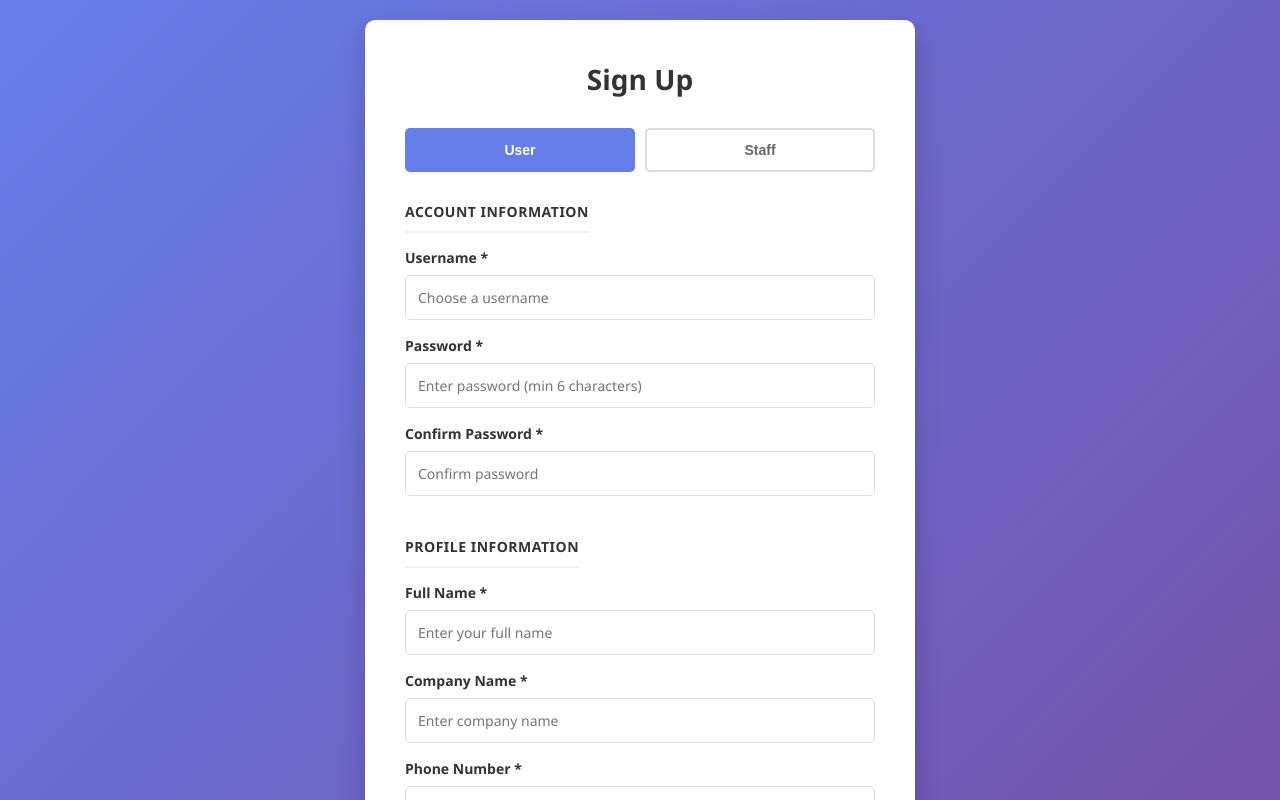
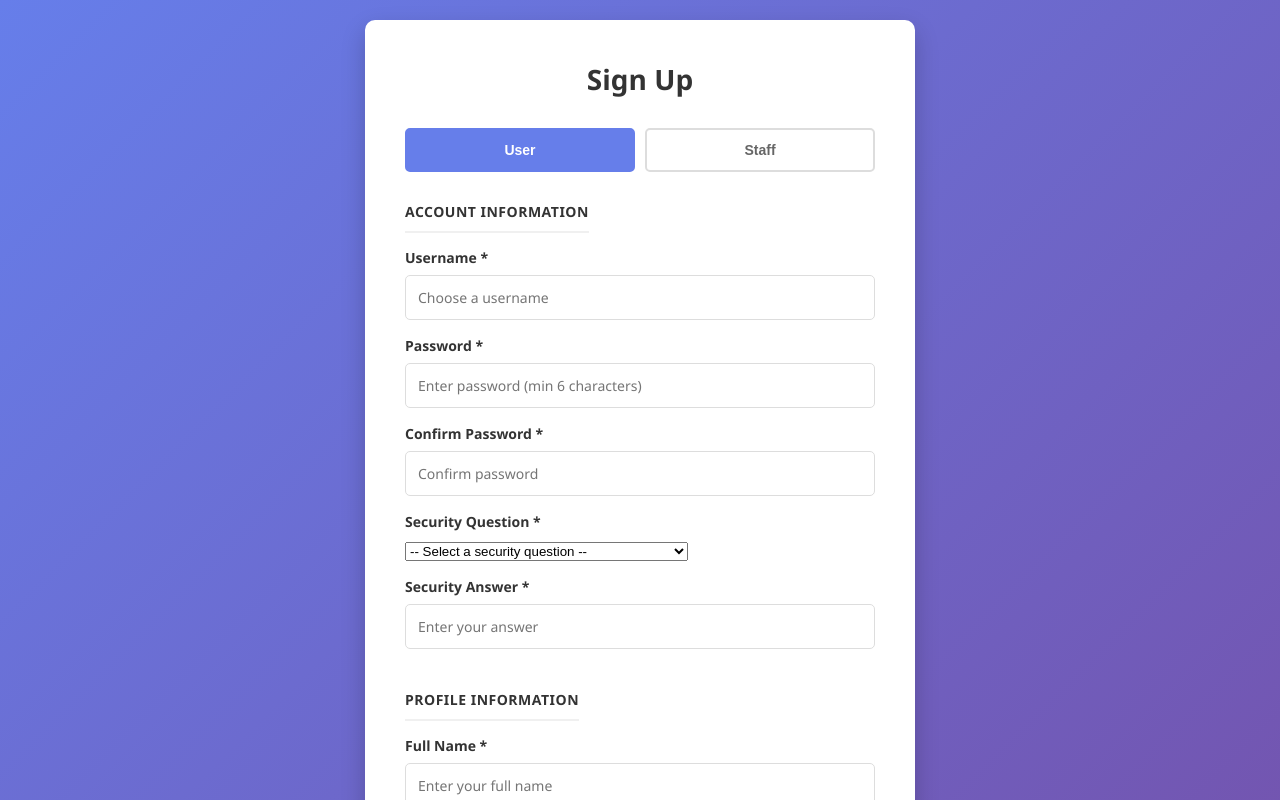
Before and after one commit to yafiqwaiz-byte/datamanager-frontend, a React (Create React App) app: page /signup in a window 1280 px wide. Shown: the top 800 px of the page. Built offline with nearby package versions, Linux system fonts and the light colour scheme; no server answers.

Commit message:
feat(auth):Add security question/answer fields to signup form page

```diff
--- a/src/pages/SignUp.js
+++ b/src/pages/SignUp.js
@@ -17,6 +17,8 @@ function SignUp() {
     // Staff fields
     department: '',
     position: '',
+    securityQuestion: '',
+    securityAnswer: '',
   });
   const [error, setError] = useState('');
   const [loading, setLoading] = useState(false);
@@ -56,6 +58,11 @@ function SignUp() {
       return false;
     }
 
+    if (!formData.securityQuestion || !formData.securityAnswer){
+      setError('Please set a security question and answer');
+      return false;
+    }
+
     if (userType === 'user') {
       if (!formData.companyName || !formData.phoneNo || !formData.address) {
         setError('Please fill in all user profile fields');
@@ -85,6 +92,8 @@ function SignUp() {
       const accountData = {
         username: formData.username,
         password: formData.password,
+        securityQuestion: formData.securityQuestion,
+        securityAnswer: formData.securityAnswer,
       };
 
       let result;
@@ -107,7 +116,7 @@ function SignUp() {
 
       console.log('Signup successful:', result);
       // Redirect to signin page or dashboard
-      navigate(userType === 'staff' ? '/dashboard' : '/user-dashboard');
+      navigate(userType === 'staff' ? '/staff-home' : '/user-home');
     } catch (err) {
       setError(err.message || 'Signup failed. Please try again.');
       console.error('Signup error:', err);
@@ -182,6 +191,37 @@ function SignUp() {
                 placeholder="Confirm password"
                 required
               />
+            </div>
+
+            <div className="form-group">
+            <label htmlFor="securityQuestion">Security Question *</label>
+            <select
+                id="securityQuestion"
+                name="securityQuestion"
+                value={formData.securityQuestion}
+                onChange={handleChange}
+                required
+            >
+                <option value="">-- Select a security question --</option>
+                <option value="What is your mother's maiden name?">What is your mother's maiden name?</option>
+                <option value="What was the name of your first pet?">What was the name of your first pet?</option>
+                <option value="What city were you born in?">What city were you born in?</option>
+                <option value="What is your childhood nickname?">What is your childhood nickname?</option>
+                <option value="What was the name of your primary school?">What was the name of your primary school?</option>
+            </select>
+            </div>
+
+            <div className="form-group">
+            <label htmlFor="securityAnswer">Security Answer *</label>
+            <input
+                type="text"
+                id="securityAnswer"
+                name="securityAnswer"
+                value={formData.securityAnswer}
+                onChange={handleChange}
+                placeholder="Enter your answer"
+                required
+            />
             </div>
           </fieldset>
 
--- a/src/services/authService.js
+++ b/src/services/authService.js
@@ -135,6 +135,8 @@ export const authService = {
         body: JSON.stringify({
           username: accountData.username,
           password: accountData.password,
+          securityQuestion: accountData.securityQuestion,
+          securityAnswer: accountData.securityAnswer,
           fullName: userData.fullName,
           companyName: userData.companyName,
           phoneNo: userData.phoneNo,
@@ -172,6 +174,8 @@ export const authService = {
         body: JSON.stringify({
           username: accountData.username,
           password: accountData.password,
+          securityQuestion: accountData.securityQuestion,
+          securityAnswer: accountData.securityAnswer,
           fullName: staffData.fullName,
           department: staffData.department,
           position: staffData.position,
```
